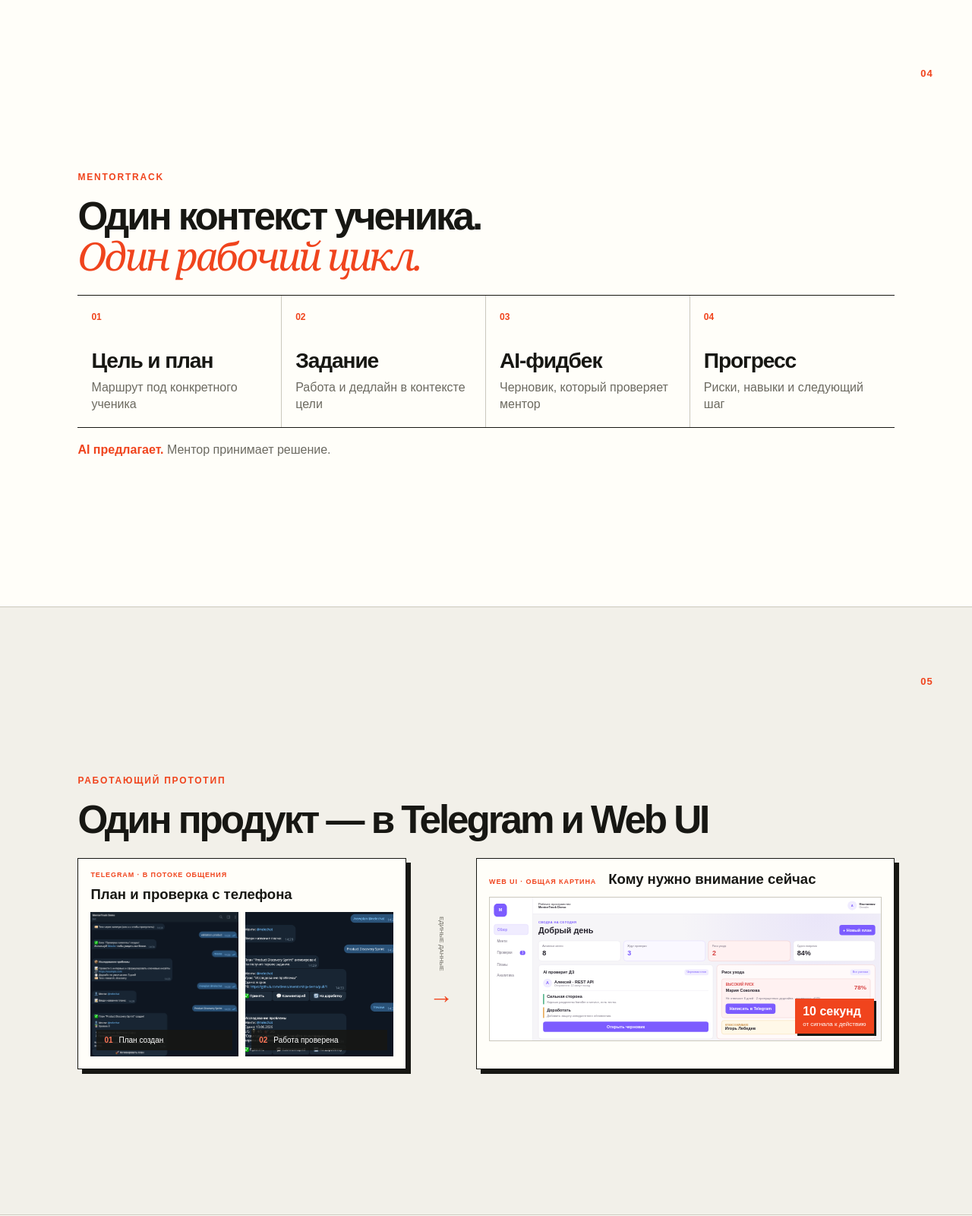
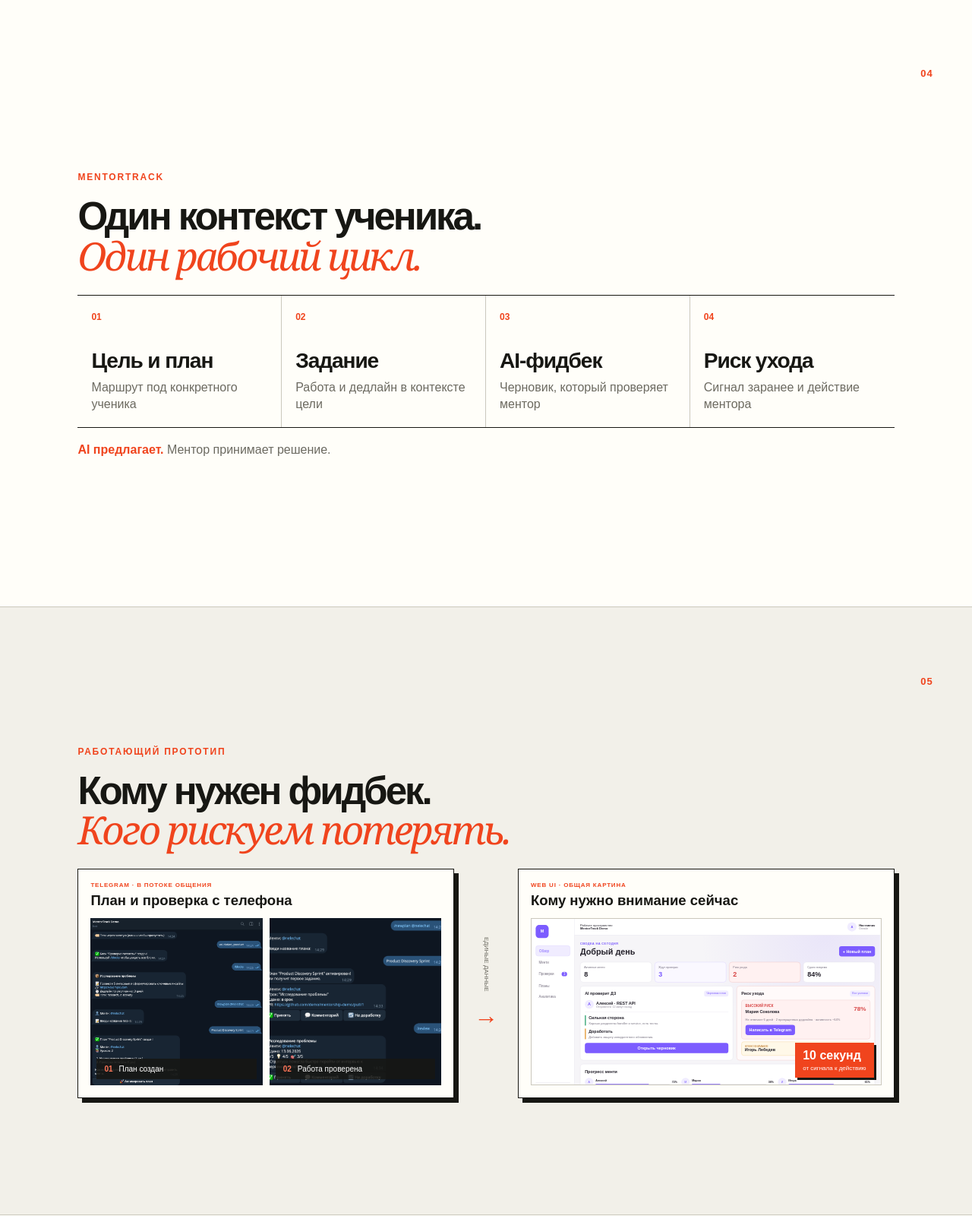
Before and after one commit to antoniisel/mentortrack-pith-landing, a Flask app: page / in a window 1280 px wide. Shown: the part 2401-4001 px from the top of the page at 76% size. Run offline with Flask 3, Linux system fonts and the light colour scheme.

Commit message:
Add dropout risk to pitch slides

```diff
--- a/static/css/custom.css
+++ b/static/css/custom.css
@@ -47,11 +47,28 @@ h2 {
 }
 
 .channel-copy {
-  flex-wrap: wrap;
+  display: block;
+  white-space: normal;
+}
+
+.channel-tag {
+  display: block;
+  font-size: 8px;
 }
 
 .channel-copy h3 {
+  margin-top: 5px;
   font-size: clamp(17px, 1.45vw, 22px);
+}
+
+.telegram-shots figure,
+.web-shot {
+  height: clamp(235px, 27vh, 270px);
+  min-height: 235px;
+}
+
+.product-story {
+  grid-template-columns: minmax(0, 1fr) 52px minmax(0, 1fr);
 }
 
 .research-grid strong {
@@ -211,8 +228,8 @@ h2 {
 
   .telegram-shots figure,
   .web-shot {
-    height: 190px;
-    min-height: 190px;
+    height: 220px;
+    min-height: 220px;
   }
 
   .pricing article {
--- a/templates/index.html
+++ b/templates/index.html
@@ -24,7 +24,7 @@
       <div class="tool-stack"><span>Telegram</span><span>Notion</span><span>Sheets</span><span>Память</span></div>
       <article><strong>87%</strong><p>работают сразу в нескольких инструментах</p></article>
       <article><strong>80%</strong><p>считают проверку и фидбек трудоемкими</p></article>
-      <article><strong>73%</strong><p>теряли контроль над прогрессом учеников</p></article>
+      <article><strong>33%</strong><p>уже теряли учеников, которые тихо уходили</p></article>
     </div>
   </section>
 
@@ -44,14 +44,14 @@
       <article><span>01</span><h3>Цель и план</h3><p>Маршрут под конкретного ученика</p></article>
       <article><span>02</span><h3>Задание</h3><p>Работа и дедлайн в контексте цели</p></article>
       <article><span>03</span><h3>AI-фидбек</h3><p>Черновик, который проверяет ментор</p></article>
-      <article><span>04</span><h3>Прогресс</h3><p>Риски, навыки и следующий шаг</p></article>
+      <article><span>04</span><h3>Риск ухода</h3><p>Сигнал заранее и действие ментора</p></article>
     </div>
     <p class="principle"><b>AI предлагает.</b> Ментор принимает решение.</p>
   </section>
 
   <section class="slide product-slide" id="product" data-title="Продукт">
     <div class="slide-number">05</div>
-    <div class="section-heading compact"><p class="eyebrow">Работающий прототип</p><h2>Один продукт — в Telegram и Web UI</h2></div>
+    <div class="section-heading compact"><p class="eyebrow">Работающий прототип</p><h2>Кому нужен фидбек.<br><em>Кого рискуем потерять.</em></h2></div>
     <div class="product-story">
       <article class="product-channel"><div class="channel-copy"><span class="channel-tag">Telegram · в потоке общения</span><h3>План и проверка с телефона</h3></div><div class="telegram-shots">
         <figure><img src="{{ url_for('static', filename='img/product/plan-created.png') }}" alt="План в Telegram"><figcaption><b>01</b><span>План создан</span></figcaption></figure>
```
